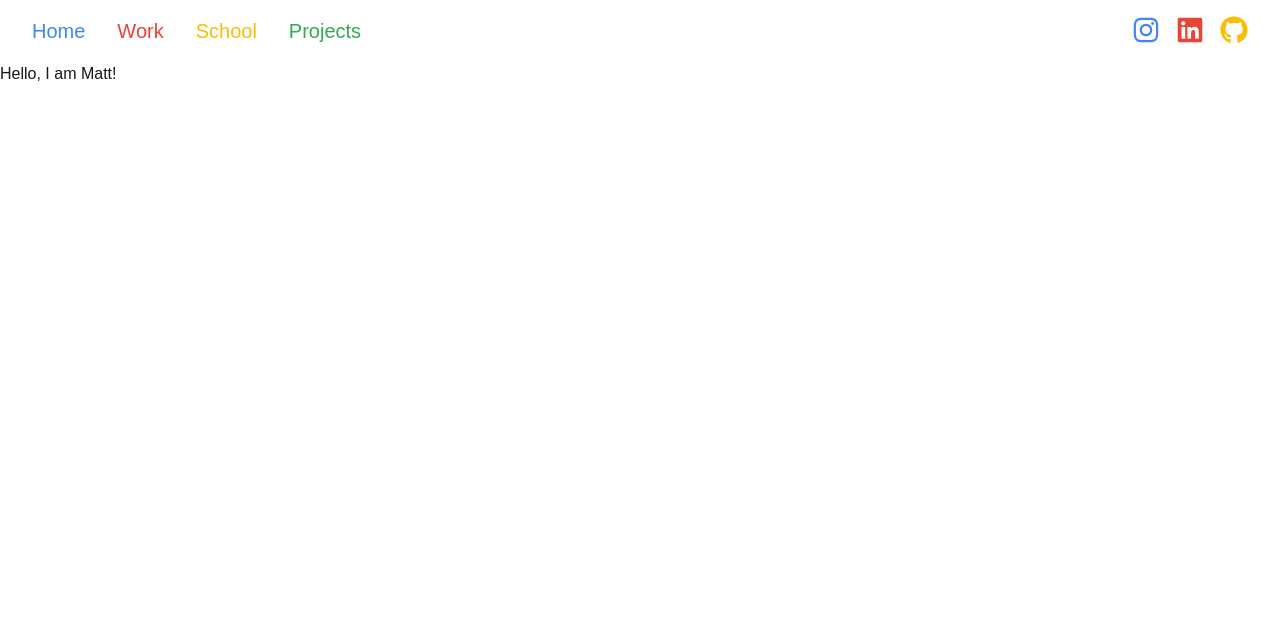
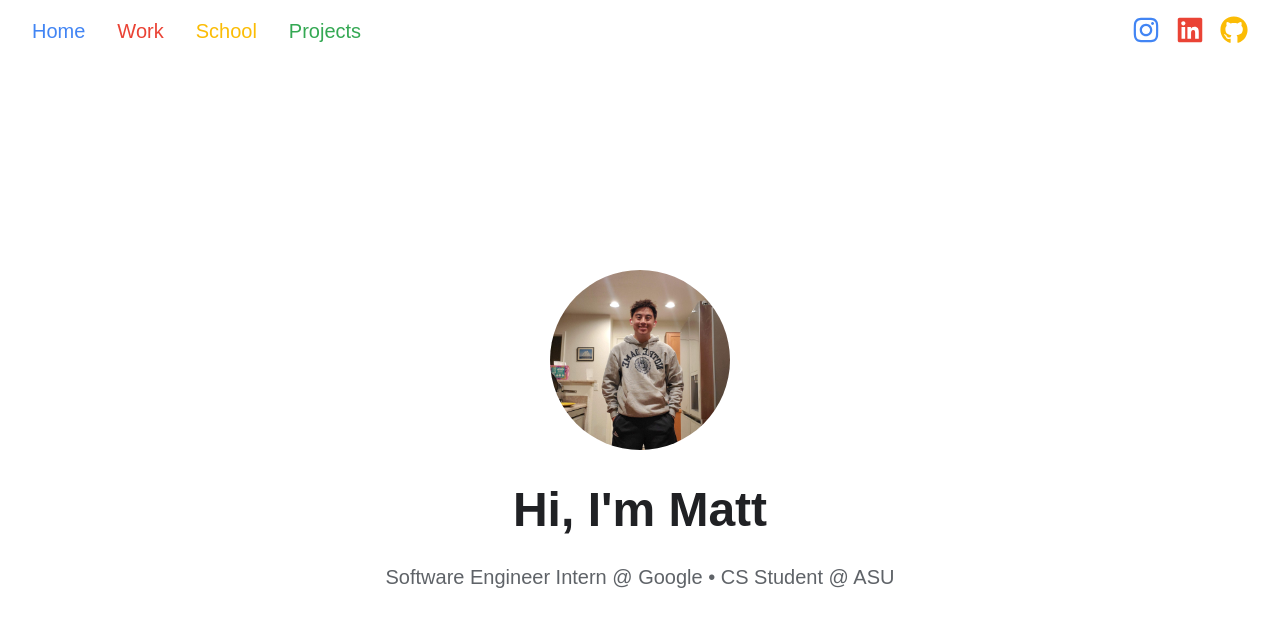
Before and after one commit to matthewwangg/portfolio-website, a Next.js app in the folder portfolio-app/: page / in a window 1280 px wide. Shown: the top 626 px of the page. Built offline with nearby package versions, Linux system fonts and the light colour scheme.

Commit message:
Added base hero component

```diff
--- /dev/null
+++ b/portfolio-app/src/app/components/hero.tsx
@@ -0,0 +1,47 @@
+function Hero() {
+    return (
+        <section style={{
+            display: "flex",
+            flexDirection: "column",
+            alignItems: "center",
+            justifyContent: "center",
+            textAlign: "center",
+            flex: "1",
+            width: "100%",
+            padding: "2rem",
+            backgroundColor: "#ffffff",
+            minHeight: "calc(100vh - 62px)"
+        }}>
+            <div style={{
+                width: "180px",
+                height: "180px",
+                borderRadius: "50%",
+                overflow: "hidden",
+                marginBottom: "1.5rem"
+            }}>
+                <img
+                    src="profile.jpg"
+                    alt="Matthew Wang"
+                    style={{ width: "100%", height: "100%", objectFit: "cover" }}
+                />
+            </div>
+            <h1 style={{
+                fontSize: "3rem",
+                fontWeight: "bold",
+                color: "#202124",
+                marginBottom: "1rem"
+            }}>
+                Hi, I&apos;m Matt
+            </h1>
+            <p style={{
+                fontSize: "1.25rem",
+                color: "#5f6368",
+                maxWidth: "700px"
+            }}>
+                Software Engineer Intern @ Google • CS Student @ ASU
+            </p>
+        </section>
+    );
+}
+
+export default Hero;
--- a/portfolio-app/src/app/page.tsx
+++ b/portfolio-app/src/app/page.tsx
@@ -1,6 +1,8 @@
+import Hero from "./components/hero"
+
 function Home() {
   return (
-      <h1>Hello, I am Matt!</h1>
+      <Hero/>
   );
 }
 
```
Also changed, not shown: portfolio-app/public/profile.jpg (added).
